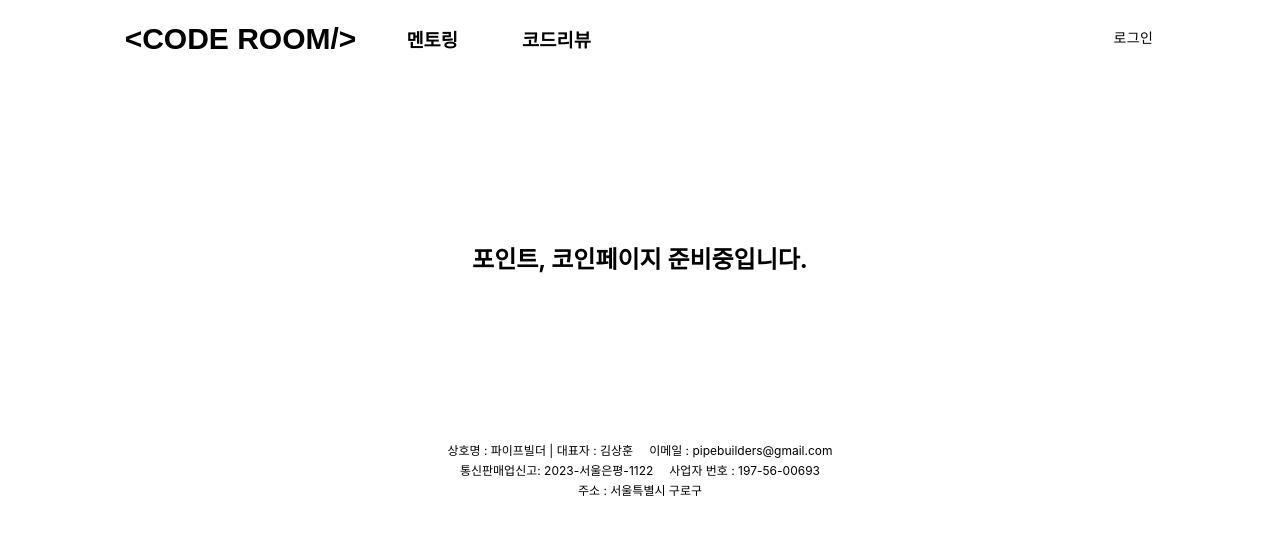
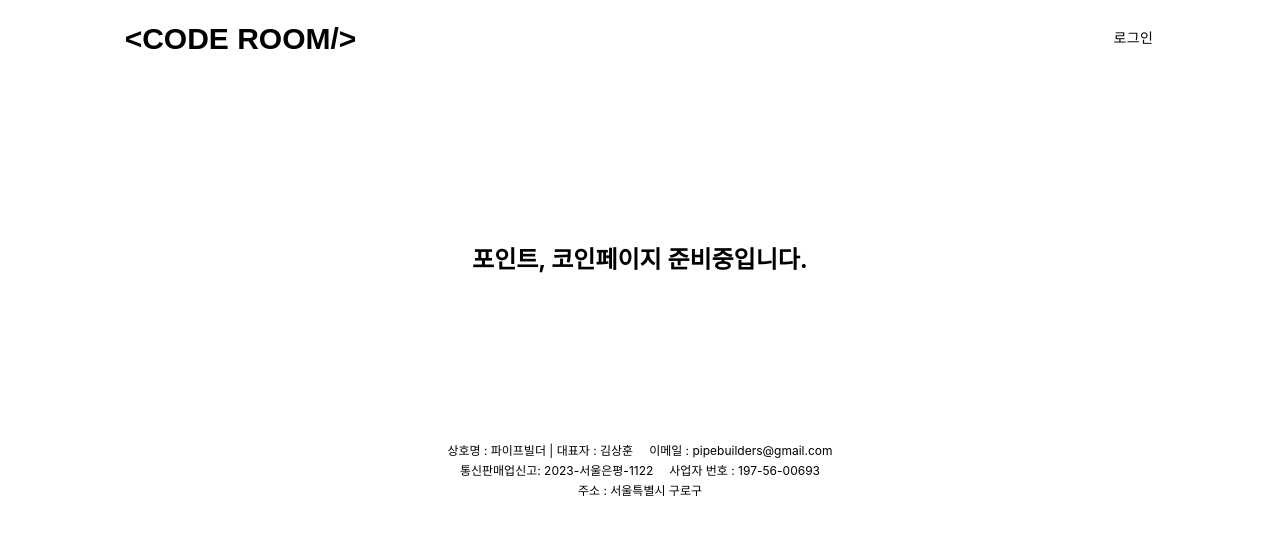
Before and after one commit to Pipe-Business/CodeRoomReboot, a React (Create React App) app: page /coin in a window 1280 px wide. Shown: the top 534 px of the page. Built offline with nearby package versions, Linux system fonts and the light colour scheme; no server answers.

Commit message:
modify. 멘토링 페이지 제거

```diff
--- a/src/layout/HeaderLayout.tsx
+++ b/src/layout/HeaderLayout.tsx
@@ -89,7 +89,7 @@ const HeaderLayout: FC<Props> = () => {
                     </Link>
                 </HeaderTitle>
 
-                <MarginHorizontal size={32}>
+                {/* <MarginHorizontal size={32}>
                     <Link to={'/mentoring'} style={{ textDecoration: "none" }}>
                         <h3>
                             <span style={{ color: '#000000', }}>멘토링</span>
@@ -103,7 +103,7 @@ const HeaderLayout: FC<Props> = () => {
                             <span style={{ color: '#000000', }}>코드리뷰</span>
                         </h3>
                     </Link>
-                </MarginHorizontal>
+                </MarginHorizontal> */}
 
                 {/* <MarginHorizontal size={32}>
                     <Link to={'/contact'} style={{ textDecoration: "none" }}>
--- a/src/pages/profile/MyPage.tsx
+++ b/src/pages/profile/MyPage.tsx
@@ -120,7 +120,7 @@ const MyPage: FC<Props> = () => {
 					<SectionWrapper>
 					<h2>나의 활동 내역</h2>
 
-					<Box height={16} />
+					{/* <Box height={16} />
 					<h4>내가 신청한 멘토링</h4>
 					<Card sx={{ marginTop: '16px', marginLeft: '8px', }} raised
 						elevation={1}>
@@ -136,7 +136,7 @@ const MyPage: FC<Props> = () => {
 						<CardContent>
 							<MentoringList mentoringData={mentoringData?.slice(0, 3)} userLogin={userLogin} />
 						</CardContent>
-					</Card>
+					</Card> */}
 
 					<Box height={32} />
 
```
